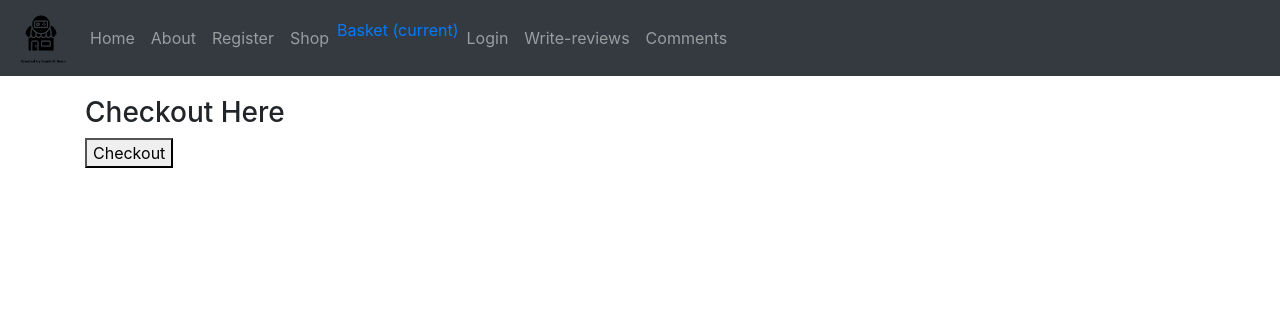
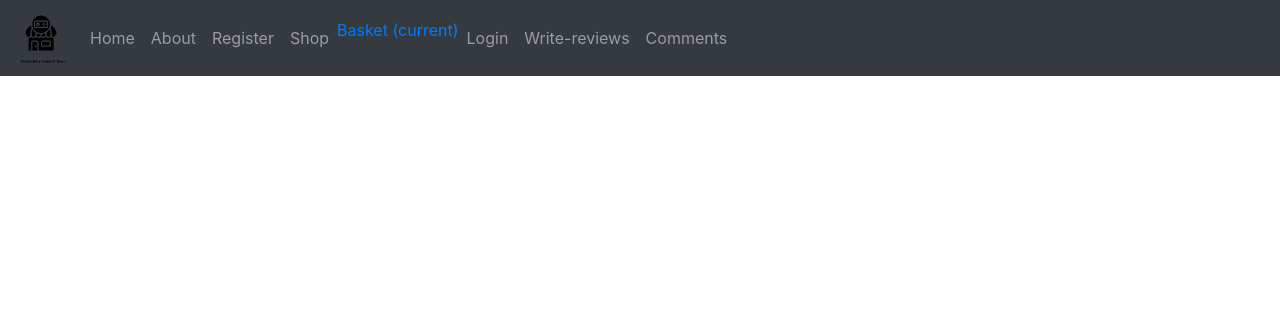
Before and after one commit to davidobsz/Flask-GAE-game-shop-assignment, a Flask app: page /basket in a window 1280 px wide. Shown: the top 336 px of the page. Run offline with Flask 2, Linux system fonts and the light colour scheme; data that the repository does not hold is empty; some libraries are stand-ins or nearby versions.

Commit message:
doccummentation

```diff
--- a/main.py
+++ b/main.py
@@ -390,7 +390,7 @@ def create_checkout_session():
             }],
             mode='payment',
             success_url='http://localhost:4242/success',
-            cancel_url='http://localhost:4242/cancel',
+            cancel_url='http://127.0.0.1:5000/home',
         )
         return redirect(session.url, code=303)
     return "404.html"
--- a/templates/basket.html
+++ b/templates/basket.html
@@ -25,13 +25,6 @@
  </ul>
  </div>
  </div>
-
-    <div id="checkout">
-        <h3>Checkout Here</h3>
-        <form method="post" action="/checkout">
-            <button type="submit" onsubmit="calculateTotal()">Checkout</button>
-        </form>
-    </div>
 
 {#    <p>{{ response["items"][0].email }}</p>#}
 {#    {% for i in response["items"] %}#}
```
Also changed, not shown: templates/checkout.html (deleted, +0 -21 lines).
